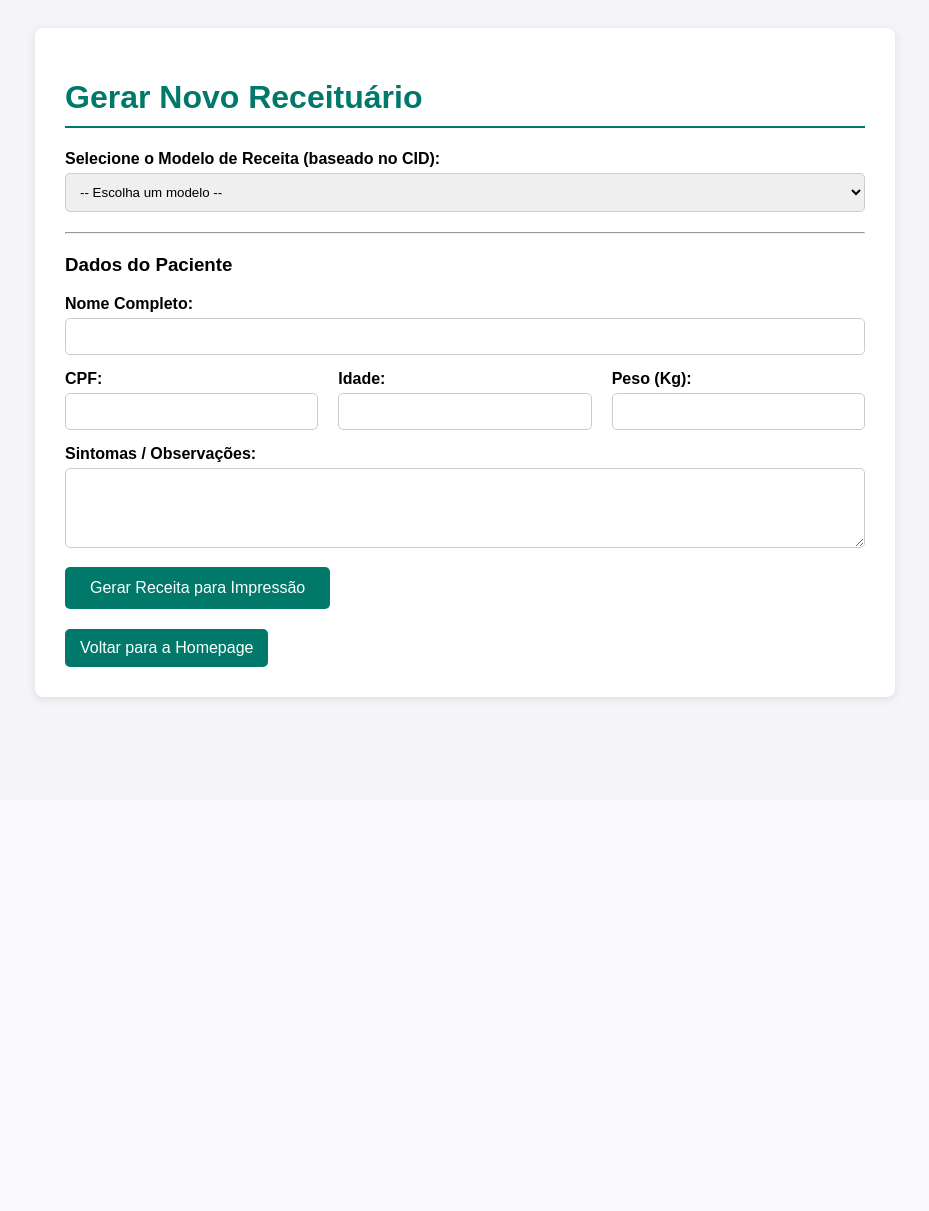
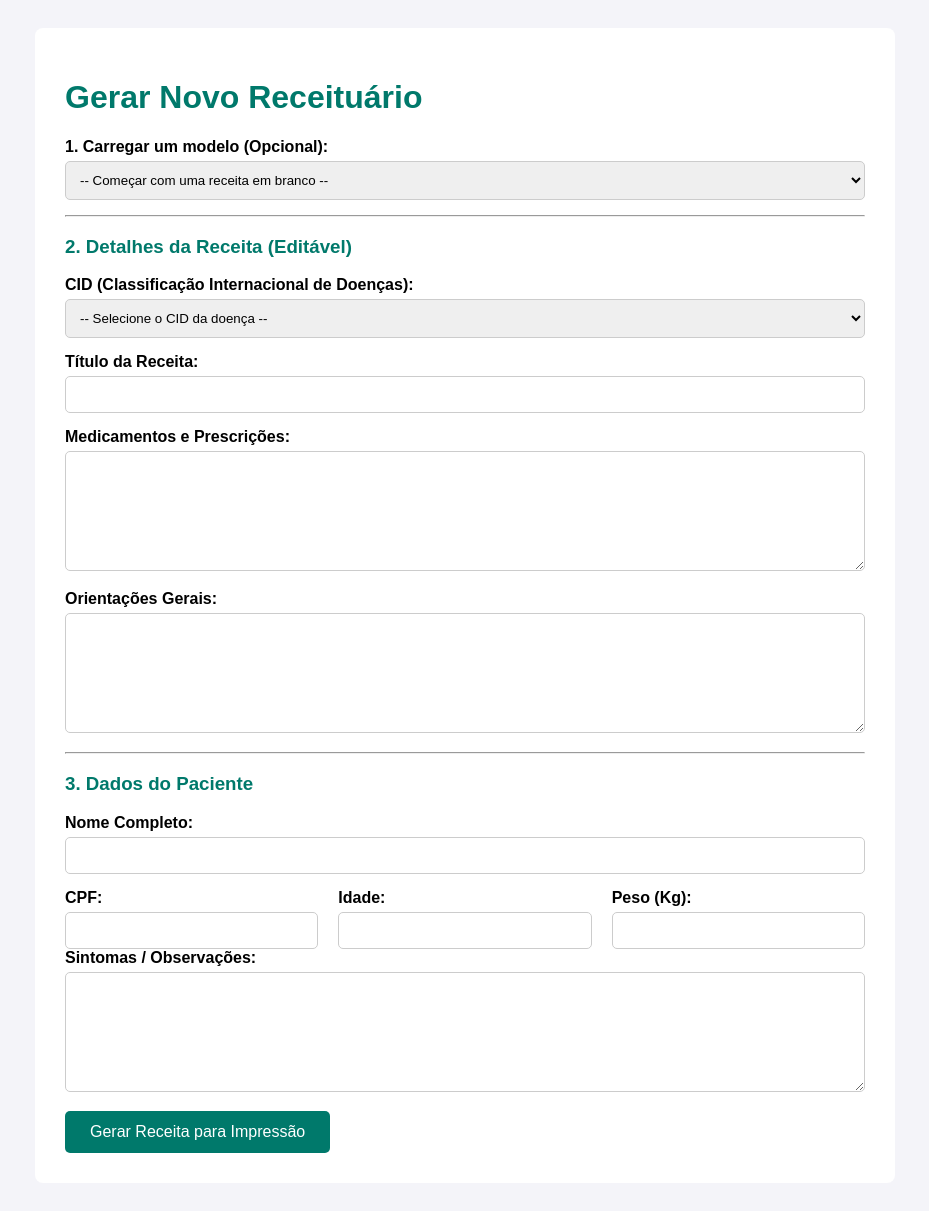
Before and after one commit to Pablofsantosz/Projeto_Engenharia_De_Software, a Django app: template Projeto/templates/aplicacao/gerar_receita.html in a window 1280 px wide. Shown: the whole page, without its empty margins (175-1104 px from the left). Before the commit the page ends 702 px from the top, so only its background shows below. Run offline with Django 3.2, Linux system fonts and the light colour scheme; the template is opened without the code that fills it, so the values that code supplies are empty.

```diff
--- a/Projeto/templates/aplicacao/gerar_receita.html
+++ b/Projeto/templates/aplicacao/gerar_receita.html
@@ -5,72 +5,90 @@
     <title>Gerar Novo Receituário</title>
     <style>
         body { font-family: sans-serif; background-color: #f4f4f9; padding: 20px; }
-        .container { max-width: 800px; margin: auto; background: #fff; padding: 30px; border-radius: 8px; box-shadow: 0 2px 10px rgba(0,0,0,0.1); }
-        h1 { color: #00796b; border-bottom: 2px solid #00796b; padding-bottom: 10px; }
+        .container { max-width: 800px; margin: auto; background: #fff; padding: 30px; border-radius: 8px; }
+        h1, h3 { color: #00796b; }
+        label { font-weight: bold; display: block; margin-bottom: 5px; }
+        input[type="text"], select, textarea { width: 100%; padding: 10px; border-radius: 5px; border: 1px solid #ccc; box-sizing: border-box; }
+        textarea { height: 120px; }
+        .btn { padding: 12px 25px; border: none; border-radius: 5px; color: white; background-color: #00796b; cursor: pointer; font-size: 16px; }
         .form-group { margin-bottom: 15px; }
-        label { font-weight: bold; display: block; margin-bottom: 5px; }
-        input[type="text"], select, textarea {
-            width: 100%;
-            padding: 10px;
-            border-radius: 5px;
-            border: 1px solid #ccc;
-            box-sizing: border-box; /* Important */
-        }
-        textarea { height: 80px; }
-        .btn { padding: 12px 25px; border: none; border-radius: 5px; color: white; background-color: #00796b; cursor: pointer; font-size: 16px; }
-        .btn:hover { background-color: #005f56; }
         .row { display: flex; gap: 20px; }
         .col { flex: 1; }
-        a.btn-voltar { display: inline-block; margin-top: 20px; padding: 10px 15px; background: #00796b; color: white; text-decoration: none; border-radius: 5px; }
+        .checkbox-group { margin-top: 20px; }
     </style>
 </head>
 <body>
     <div class="container">
         <h1>Gerar Novo Receituário</h1>
-        <form method="POST">
+        <form method="POST" id="form-receita">
             {% csrf_token %}
 
             <div class="form-group">
-                <label for="template">Selecione o Modelo de Receita (baseado no CID):</label>
-                <select name="template" id="template" required>
-                    <option value="" disabled selected>-- Escolha um modelo --</option>
-                    {% for template in templates %}
-                        <option value="{{ template.id }}">
-                            [{{ template.cid.codigo }}] - {{ template.titulo }}
-                        </option>
+                <label for="template_select">1. Carregar um modelo (Opcional):</label>
+                <select id="template_select">
+                    <option value="">-- Começar com uma receita em branco --</option>
+                    <optgroup label="Modelos Gerais">
+                        {% for template in templates_gerais %}
+                            <option value="{{ template.id }}" data-type="geral">{{ template.titulo }}</option>
+                        {% endfor %}
+                    </optgroup>
+                    <optgroup label="Minhas Receitas Salvas">
+                         {% for receita in receitas_personalizadas %}
+                            <option value="{{ receita.id }}" data-type="personalizada">{{ receita.titulo_personalizado }}</option>
+                        {% endfor %}
+                    </optgroup>
+                </select>
+            </div>
+
+            <hr>
+
+            <h3>2. Detalhes da Receita (Editável)</h3>
+
+            <div class="form-group">
+                <label for="cid_select">CID (Classificação Internacional de Doenças):</label>
+                <select name="cid_select" id="cid_select" required>
+                    <option value="" disabled selected>-- Selecione o CID da doença --</option>
+                    {% for cid in todos_os_cids %}
+                        <option value="{{ cid.id }}">{{ cid.codigo }} - {{ cid.descricao }}</option>
                     {% endfor %}
                 </select>
             </div>
 
-            <hr style="margin: 20px 0;">
+            <div class="form-group">
+                <label for="titulo">Título da Receita:</label>
+                <input type="text" name="titulo" id="titulo" required>
+            </div>
+            <div class="form-group">
+                <label for="medicamentos">Medicamentos e Prescrições:</label>
+                <textarea name="medicamentos" id="medicamentos" required></textarea>
+            </div>
+             <div class="form-group">
+                <label for="orientacoes">Orientações Gerais:</label>
+                <textarea name="orientacoes" id="orientacoes"></textarea>
+            </div>
 
-            <h3>Dados do Paciente</h3>
+
+            <hr>
+
+            <h3>3. Dados do Paciente</h3>
             <div class="form-group">
                 <label for="paciente_nome">Nome Completo:</label>
                 <input type="text" name="paciente_nome" required>
             </div>
-
             <div class="row">
                 <div class="col">
-                    <div class="form-group">
                     <label for="paciente_cpf">CPF:</label>
                     <input type="text" name="paciente_cpf" required>
                 </div>
-                </div>
                 <div class="col">
-                    <div class="form-group">
                     <label for="paciente_idade">Idade:</label>
                     <input type="text" name="paciente_idade">
                 </div>
-                </div>
                 <div class="col">
-                    <div class="form-group">
                     <label for="paciente_peso">Peso (Kg):</label>
                     <input type="text" name="paciente_peso">
                 </div>
             </div>
-            </div>
-
             <div class="form-group">
                 <label for="sintomas">Sintomas / Observações:</label>
                 <textarea name="sintomas" required></textarea>
@@ -78,7 +96,43 @@
 
             <button type="submit" class="btn">Gerar Receita para Impressão</button>
         </form>
-        <a href="{% url 'homepage' %}" class="btn-voltar">Voltar para a Homepage</a>
     </div>
+
+    <script>
+        // Dados dos templates passados pelo Django
+        const templatesGerais = {
+            {% for t in templates_gerais %}
+            "{{ t.id }}": { "cid_id": "{{ t.cid.id }}", "titulo": `{{ t.titulo|escapejs }}`, "medicamentos": `{{ t.medicamentos|escapejs }}`, "orientacoes": `{{ t.orientacoes_gerais|escapejs }}` },
+            {% endfor %}
+        };
+        const receitasPersonalizadas = {
+            {% for r in receitas_personalizadas %}
+            "{{ r.id }}": { "cid_id": "{{ r.cid.id }}", "titulo": `{{ r.titulo_personalizado|escapejs }}`, "medicamentos": `{{ r.medicamentos_personalizados|escapejs }}`, "orientacoes": `{{ r.orientacoes_personalizadas|escapejs }}` },
+            {% endfor %}
+        };
+
+        document.getElementById('template_select').addEventListener('change', function() {
+            const selectedId = this.value;
+            const selectedOption = this.options[this.selectedIndex];
+            const type = selectedOption.getAttribute('data-type');
+            let data;
+
+            if (type === 'geral') {
+                data = templatesGerais[selectedId];
+            } else if (type === 'personalizada') {
+                data = receitasPersonalizadas[selectedId];
+            }
+
+            if (data) {
+                // ATUALIZAÇÃO: Seleciona o CID no novo dropdown
+                document.getElementById('cid_select').value = data.cid_id;
+                document.getElementById('titulo').value = data.titulo;
+                document.getElementById('medicamentos').value = data.medicamentos;
+                document.getElementById('orientacoes').value = data.orientacoes;
+            } else {
+                document.getElementById('form-receita').reset();
+            }
+        });
+    </script>
 </body>
 </html>
```
Also changed, not shown: Projeto/aplicacao/views.py (+13 -5 lines), Projeto/templates/aplicacao/receita_final_ajustada.html (renamed from Projeto/templates/aplicacao/receita_final.html, +4 -7 lines), Projeto/aplicacao/urls.py (line endings or trailing spaces), Projeto/db.sqlite3. Lines whose indentation alone changed are shown as unchanged.
